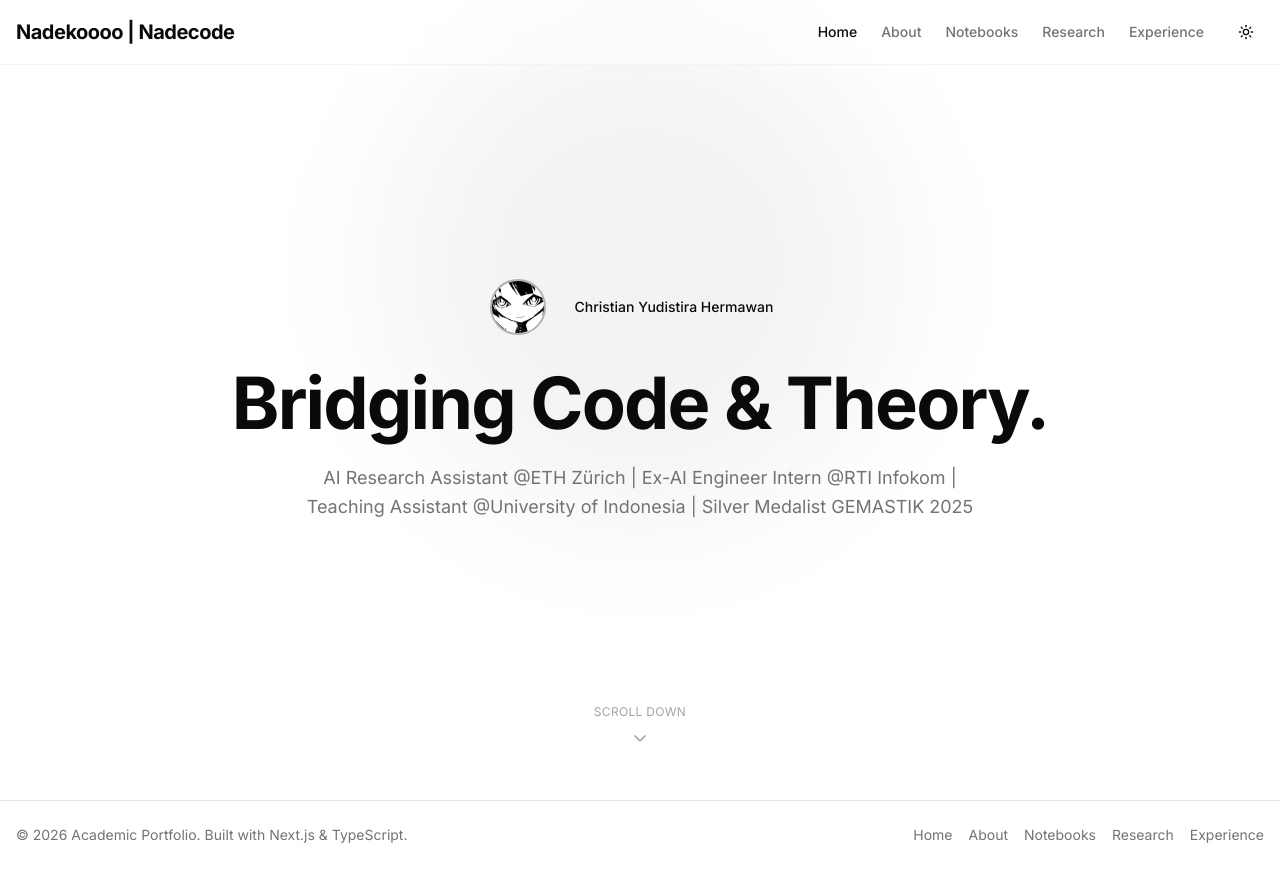
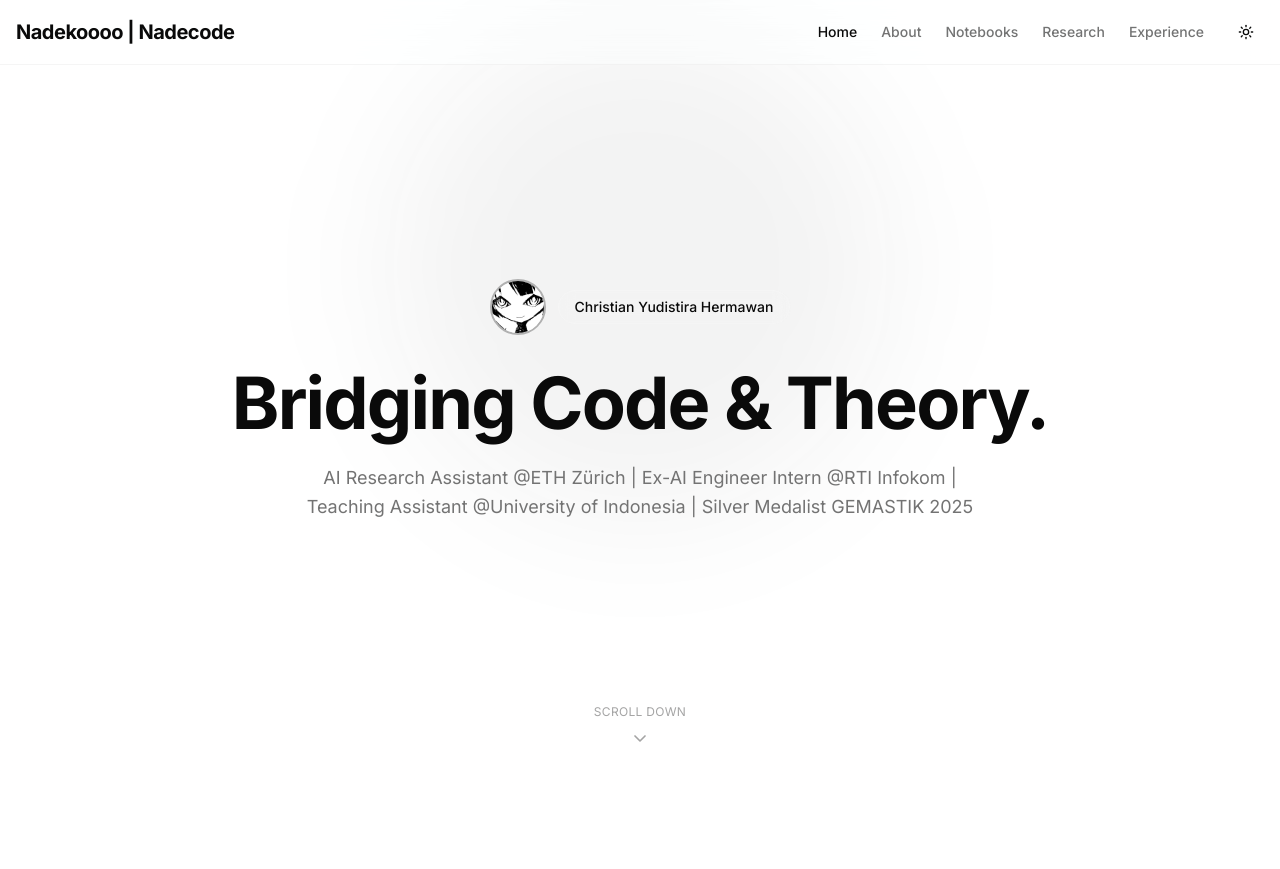
Before and after one commit to Nadekoooo/portofolio, a Next.js app in the folder porto/: page / in a window 1280 px wide. After the commit the page ends 800 px from the top, so only its background shows below. Built offline with nearby package versions, Linux system fonts and the light colour scheme.

Commit message:
Make static footer

```diff
--- a/porto/app/layout.tsx
+++ b/porto/app/layout.tsx
@@ -61,7 +61,6 @@ export default function RootLayout({
           <div className="flex min-h-screen flex-col">
             <Navbar />
             <main className="flex-1">{children}</main>
-            <Footer />
           </div>
         </ThemeProvider>
       </body>
--- a/porto/app/page.tsx
+++ b/porto/app/page.tsx
@@ -287,6 +287,30 @@ export default function Home() {
           </div>
         </div>
       </section>
+
+      {/* Footer - Final Snap Point */}
+      <footer className="w-full snap-end bg-background/50 backdrop-blur-sm border-t border-border/40 py-8">
+        <div className="container mx-auto flex flex-col items-center justify-between gap-4 md:flex-row px-6 text-sm text-muted-foreground">
+          <p>&copy; {new Date().getFullYear()} Christian Yudistira. All rights reserved.</p>
+          <div className="flex gap-4">
+            <Link href="/" className="hover:text-foreground transition-colors">
+              Home
+            </Link>
+            <Link href="/about" className="hover:text-foreground transition-colors">
+              About
+            </Link>
+            <Link href="/notebooks" className="hover:text-foreground transition-colors">
+              Notebooks
+            </Link>
+            <Link href="/publications" className="hover:text-foreground transition-colors">
+              Research
+            </Link>
+            <Link href="/experience" className="hover:text-foreground transition-colors">
+              Experience
+            </Link>
+          </div>
+        </div>
+      </footer>
     </main>
   );
 }
--- a/porto/components/shared/Footer.tsx
+++ b/porto/components/shared/Footer.tsx
@@ -4,10 +4,10 @@ export function Footer() {
   const currentYear = new Date().getFullYear();
 
   return (
-    <footer className="border-t">
-      <div className="container mx-auto flex flex-col items-center justify-between gap-4 py-8 px-4 md:flex-row md:py-6">
+    <footer className="w-full border-t border-border/40 bg-background py-6">
+      <div className="container mx-auto flex flex-col items-center justify-between gap-4 px-6 md:flex-row">
         <p className="text-center text-sm text-muted-foreground md:text-left">
-          © {currentYear} Academic Portfolio. Built with Next.js & TypeScript.
+          © {currentYear} Chris's | Nadekoooo Academic Portfolio.
         </p>
         <div className="flex gap-4 text-sm text-muted-foreground">
           <Link href="/" className="hover:text-foreground transition-colors">
```
